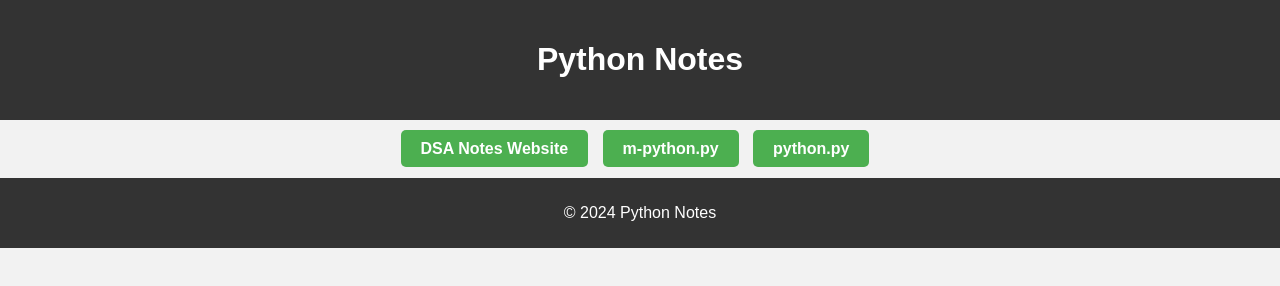
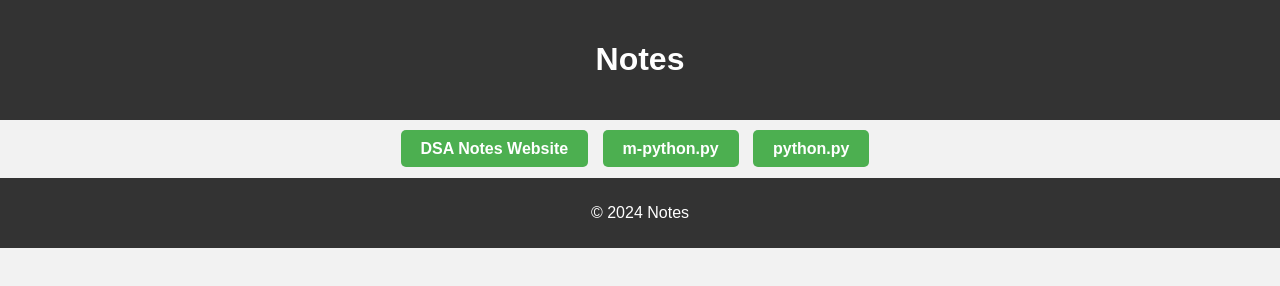
Before and after one commit to Coderjacks/Notes, a plain HTML site: page index.html in a window 1280 px wide. Drawn offline with Linux system fonts and the light colour scheme.

Commit message:
Update index.html

```diff
--- a/index.html
+++ b/index.html
@@ -3,7 +3,7 @@
 <head>
     <meta charset="UTF-8">
     <meta name="viewport" content="width=device-width, initial-scale=1.0">
-    <title>Python Notes</title>
+    <title>Notes</title>
     <style>
         /* CSS Styles */
         body {
@@ -72,7 +72,7 @@
 </head>
 <body>
     <header>
-        <h1>Python Notes</h1>
+        <h1> Notes</h1>
     </header>
 
     <main>
@@ -85,7 +85,7 @@
     </nav>
     </main>
     <footer>
-        <p>&copy; 2024 Python Notes</p>
+        <p>&copy; 2024  Notes</p>
     </footer>
 </body>
 </html>
```
